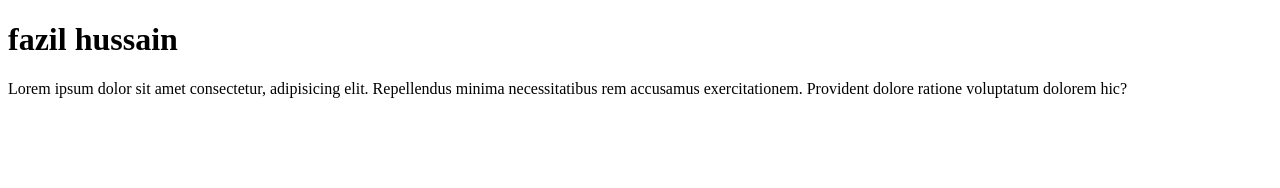
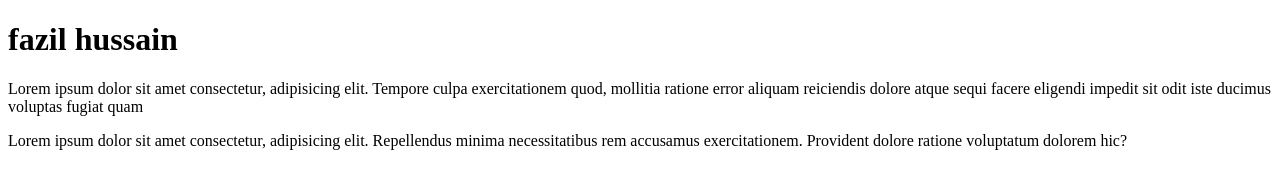
Before and after one commit to ahamedzamee/MyProject, a plain HTML site: page login.html in a window 1280 px wide. Drawn offline with Linux system fonts and the light colour scheme.

Commit message:
fourth commit

```diff
--- a/login.html
+++ b/login.html
@@ -7,6 +7,7 @@
 </head>
 <body>
     <h1>fazil hussain</h1>
+    <p>Lorem ipsum dolor sit amet consectetur, adipisicing elit. Tempore culpa exercitationem quod, mollitia ratione error aliquam reiciendis dolore atque sequi facere eligendi impedit sit odit iste ducimus voluptas fugiat quam</p>
     <p>Lorem ipsum dolor sit amet consectetur, adipisicing elit. Repellendus minima necessitatibus rem accusamus exercitationem. Provident dolore ratione voluptatum dolorem hic?</p>
 </body>
 </html>
```
